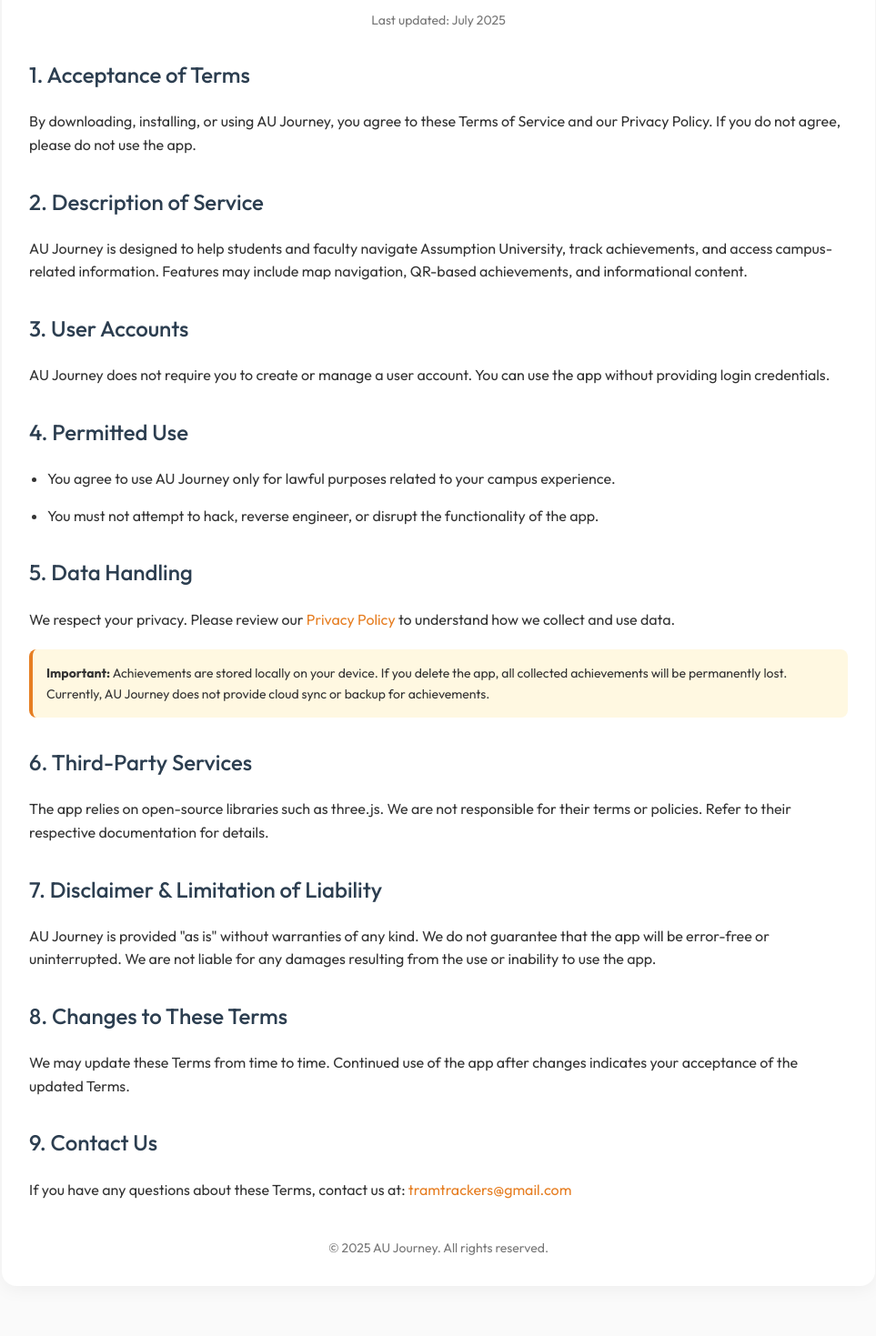
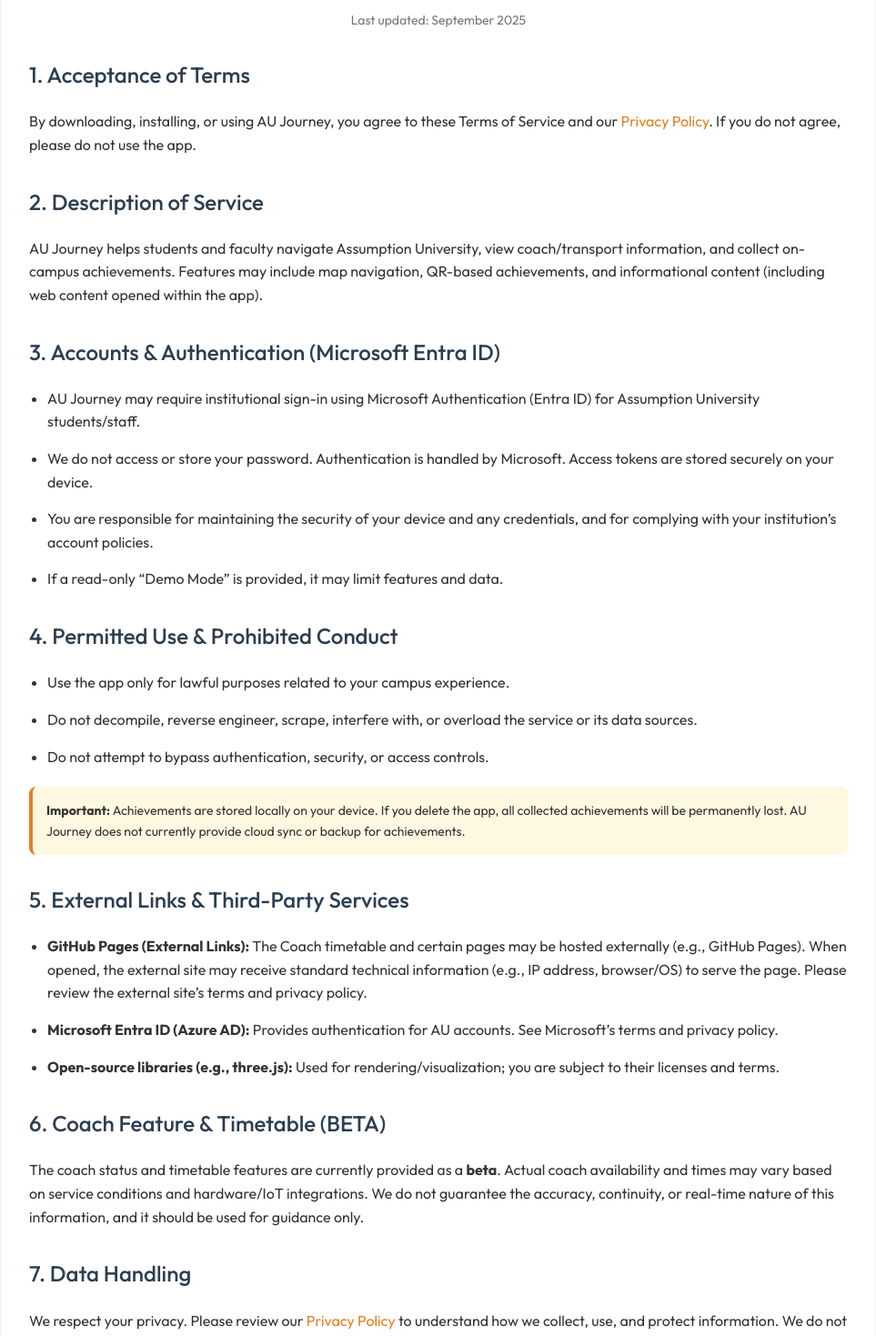
Before and after one commit to AU-Journey/au-journey-legal, a plain HTML site: page terms-of-service/index.html in a window 1280 px wide. Shown: the part 126-1595 px from the top of the page at 91% size, without its empty margins (158-1121 px from the left). Before the commit the page ends 1560 px from the top, so only its background shows below. Drawn offline with Linux system fonts and the light colour scheme.

Commit message:
Update index.html
update Terms of Service with login MSAL, coach beta and external web

```diff
--- a/terms-of-service/index.html
+++ b/terms-of-service/index.html
@@ -1,8 +1,8 @@
 <!DOCTYPE html>
 <html lang="en">
 <head>
-  <meta charset="UTF-8">
-  <meta name="viewport" content="width=device-width, initial-scale=1.0">
+  <meta charset="UTF-8" />
+  <meta name="viewport" content="width=device-width, initial-scale=1.0"/>
   <title>AU Journey - Terms of Service</title>
 
   <!-- Outfit Font -->
@@ -17,7 +17,6 @@
       color: #333;
       line-height: 1.6;
     }
-
     .container {
       max-width: 900px;
       margin: auto;
@@ -26,53 +25,36 @@
       border-radius: 16px;
       box-shadow: 0 4px 20px rgba(0,0,0,0.05);
     }
-
     h1 {
       font-weight: 500; /* Outfit-Medium */
       text-align: center;
       color: #E67E22; /* AU Journey Orange */
       margin-bottom: 10px;
     }
-
     h2 {
       font-weight: 500;
       color: #2c3e50;
       margin-top: 30px;
     }
-
     p, li {
       font-weight: 400; /* Outfit-Regular */
       margin-bottom: 15px;
     }
-
     .update-date {
       text-align: center;
       font-size: 14px;
       color: #777;
       margin-bottom: 30px;
     }
-
-    ul {
-      padding-left: 20px;
-      margin-bottom: 15px;
-    }
-
-    a {
-      color: #E67E22;
-      text-decoration: none;
-    }
-
-    a:hover {
-      text-decoration: underline;
-    }
-
+    ul { padding-left: 20px; margin-bottom: 15px; }
+    a { color: #E67E22; text-decoration: none; }
+    a:hover { text-decoration: underline; }
     footer {
       text-align: center;
       font-size: 14px;
       color: #777;
       margin-top: 40px;
     }
-
     .warning {
       background-color: #fff8e1;
       border-left: 4px solid #E67E22;
@@ -87,44 +69,69 @@
 <body>
   <div class="container">
     <h1>Terms of Service</h1>
-    <p class="update-date">Last updated: July 2025</p>
+    <p class="update-date">Last updated: September 2025</p>
 
     <h2>1. Acceptance of Terms</h2>
-    <p>By downloading, installing, or using AU Journey, you agree to these Terms of Service and our Privacy Policy. If you do not agree, please do not use the app.</p>
+    <p>By downloading, installing, or using AU Journey, you agree to these Terms of Service and our <a href="https://au-journey.github.io/au-journey-legal/privacy-policy/" target="_blank" rel="noopener">Privacy Policy</a>. If you do not agree, please do not use the app.</p>
 
     <h2>2. Description of Service</h2>
-    <p>AU Journey is designed to help students and faculty navigate Assumption University, track achievements, and access campus-related information. Features may include map navigation, QR-based achievements, and informational content.</p>
+    <p>AU Journey helps students and faculty navigate Assumption University, view coach/transport information, and collect on-campus achievements. Features may include map navigation, QR-based achievements, and informational content (including web content opened within the app).</p>
 
-<!--     <h2>3. User Accounts</h2> -->
-<!--     <p>AU Journey uses Microsoft Authentication for login. You are responsible for maintaining the confidentiality of your login credentials. We do not access or store your password.</p> -->
-
-    <h2>3. User Accounts</h2>
-    <p>AU Journey does not require you to create or manage a user account. You can use the app without providing login credentials.</p>
-
-    <h2>4. Permitted Use</h2>
+    <h2>3. Accounts & Authentication (Microsoft Entra ID)</h2>
     <ul>
-      <li>You agree to use AU Journey only for lawful purposes related to your campus experience.</li>
-      <li>You must not attempt to hack, reverse engineer, or disrupt the functionality of the app.</li>
+      <li>AU Journey may require institutional sign-in using Microsoft Authentication (Entra ID) for Assumption University students/staff.</li>
+      <li>We do not access or store your password. Authentication is handled by Microsoft. Access tokens are stored securely on your device.</li>
+      <li>You are responsible for maintaining the security of your device and any credentials, and for complying with your institution’s account policies.</li>
+      <li>If a read-only “Demo Mode” is provided, it may limit features and data.</li>
     </ul>
 
-    <h2>5. Data Handling</h2>
-    <p>We respect your privacy. Please review our <a href="https://au-journey.github.io/au-journey-legal/privacy-policy/" target="_blank">Privacy Policy</a> to understand how we collect and use data.</p>
+    <h2>4. Permitted Use & Prohibited Conduct</h2>
+    <ul>
+      <li>Use the app only for lawful purposes related to your campus experience.</li>
+      <li>Do not decompile, reverse engineer, scrape, interfere with, or overload the service or its data sources.</li>
+      <li>Do not attempt to bypass authentication, security, or access controls.</li>
+    </ul>
 
     <div class="warning">
-      <strong>Important:</strong> Achievements are stored locally on your device. If you delete the app, all collected achievements will be permanently lost. Currently, AU Journey does not provide cloud sync or backup for achievements.
+      <strong>Important:</strong> Achievements are stored locally on your device. If you delete the app, all collected achievements will be permanently lost. AU Journey does not currently provide cloud sync or backup for achievements.
     </div>
 
-    <h2>6. Third-Party Services</h2>
-    <p>The app relies on open-source libraries such as three.js. We are not responsible for their terms or policies. Refer to their respective documentation for details.</p>
+    <h2>5. External Links & Third-Party Services</h2>
+    <ul>
+      <li><strong>GitHub Pages (External Links):</strong> The Coach timetable and certain pages may be hosted externally (e.g., GitHub Pages). When opened, the external site may receive standard technical information (e.g., IP address, browser/OS) to serve the page. Please review the external site’s terms and privacy policy.</li>
+      <li><strong>Microsoft Entra ID (Azure AD):</strong> Provides authentication for AU accounts. See Microsoft’s terms and privacy policy.</li>
+      <li><strong>Open-source libraries (e.g., three.js):</strong> Used for rendering/visualization; you are subject to their licenses and terms.</li>
+    </ul>
 
-    <h2>7. Disclaimer & Limitation of Liability</h2>
-    <p>AU Journey is provided "as is" without warranties of any kind. We do not guarantee that the app will be error-free or uninterrupted. We are not liable for any damages resulting from the use or inability to use the app.</p>
+    <h2>6. Coach Feature & Timetable (BETA)</h2>
+    <p>The coach status and timetable features are currently provided as a <strong>beta</strong>. Actual coach availability and times may vary based on service conditions and hardware/IoT integrations. We do not guarantee the accuracy, continuity, or real-time nature of this information, and it should be used for guidance only.</p>
 
-    <h2>8. Changes to These Terms</h2>
-    <p>We may update these Terms from time to time. Continued use of the app after changes indicates your acceptance of the updated Terms.</p>
+    <h2>7. Data Handling</h2>
+    <p>We respect your privacy. Please review our <a href="https://au-journey.github.io/au-journey-legal/privacy-policy/" target="_blank" rel="noopener">Privacy Policy</a> to understand how we collect, use, and protect information. We do not sell or use personal data for advertising or analytics.</p>
 
-    <h2>9. Contact Us</h2>
-    <p>If you have any questions about these Terms, contact us at: <a href="mailto:tramtrackers@gmail.com">tramtrackers@gmail.com</a></p>
+    <h2>8. Intellectual Property</h2>
+    <p>AU Journey, including its name, branding, UI, and content, is owned by the AU Journey team or its licensors. You are granted a limited, non-exclusive, non-transferable license to use the app for personal, non-commercial purposes, subject to these Terms.</p>
+
+    <h2>9. Service Availability, Changes & Updates</h2>
+    <p>We may modify, suspend, or discontinue features (including beta features) at any time. We may release updates that change how the app works. Continued use after changes indicates your acceptance of the updated Terms.</p>
+
+    <h2>10. Disclaimer of Warranties</h2>
+    <p>AU Journey is provided “as is” and “as available,” without warranties of any kind, express or implied. We do not warrant that the app will be uninterrupted, error-free, or that information (including coach status/timetables) will be accurate or current.</p>
+
+    <h2>11. Limitation of Liability</h2>
+    <p>To the maximum extent permitted by law, AU Journey and its contributors will not be liable for any indirect, incidental, special, consequential, or exemplary damages, or for any loss of data, arising from or related to your use of the app.</p>
+
+    <h2>12. Termination</h2>
+    <p>We may suspend or terminate your access if we believe you have violated these Terms or used the app in a manner that may cause harm. Upon termination, your right to use the app ceases immediately.</p>
+
+    <h2>13. Governing Law</h2>
+    <p>These Terms are governed by the laws of Thailand, without regard to its conflict of law principles. Courts located in Thailand shall have exclusive jurisdiction over disputes arising from these Terms or the app.</p>
+
+    <h2>14. Changes to These Terms</h2>
+    <p>We may update these Terms from time to time. Material changes will be reflected in the “Last updated” date above. Your continued use of the app after changes becomes effective constitutes acceptance of the updated Terms.</p>
+
+    <h2>15. Contact Us</h2>
+    <p>If you have questions about these Terms, contact us at: <a href="mailto:tramtrackers@gmail.com">tramtrackers@gmail.com</a></p>
 
     <footer>
       © 2025 AU Journey. All rights reserved.
```
